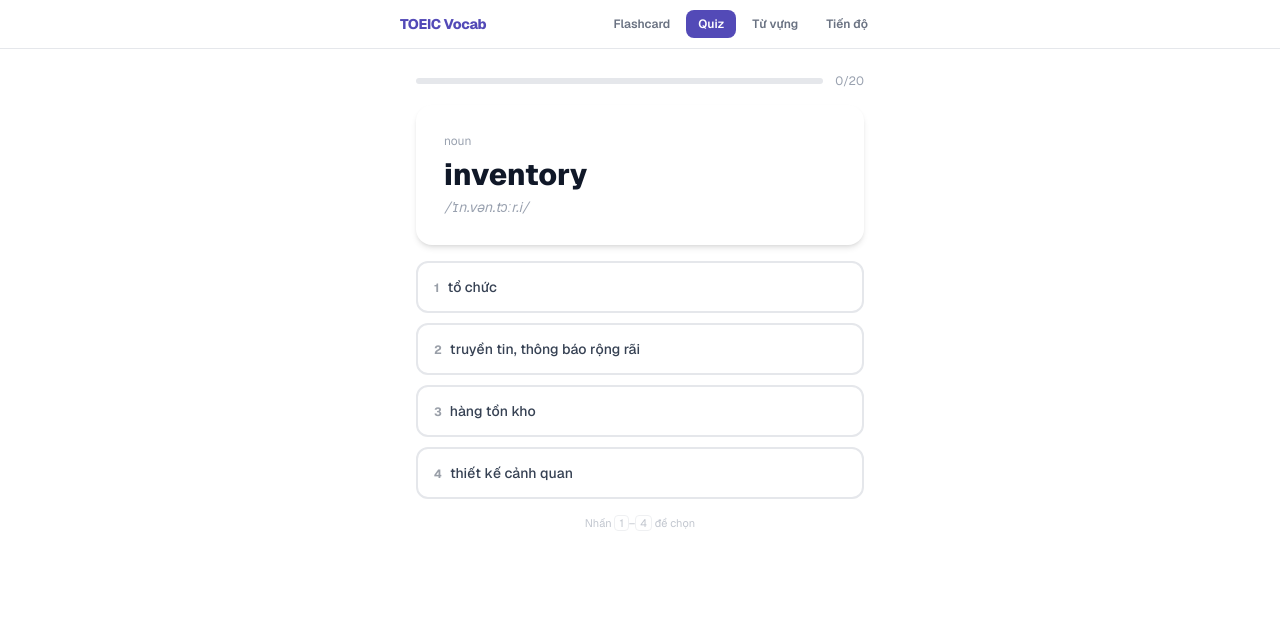
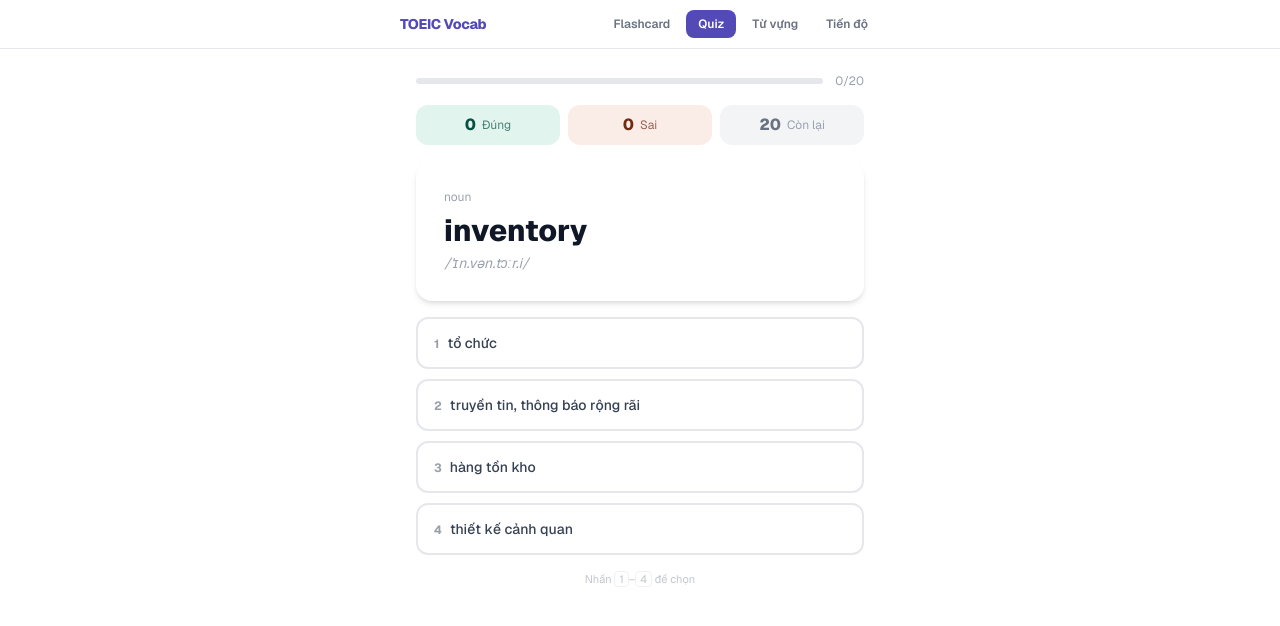
Before and after one commit to nguyentuanminh0763/toeic-vocab-hub, a Next.js app in the folder web/: page /quiz in a window 1280 px wide. Both pictures are taken after a click on the button "Bắt đầu Quiz". Shown: the top 626 px of the page. Built offline with nearby package versions, Linux system fonts and the light colour scheme.

Commit message:
feat(web): show live score during quiz — correct / wrong / remaining counters

```diff
--- a/web/src/app/quiz/page.tsx
+++ b/web/src/app/quiz/page.tsx
@@ -112,11 +112,13 @@ function SetupScreen({ onStart }: { onStart: (mode: QuizMode, count: number) =>
 
 // ── Question screen ─────────────────────────────────────────────────────────
 function QuestionScreen({
-  question, index, total, onAnswer,
+  question, index, total, correctCount, wrongCount, onAnswer,
 }: {
   question: QuizQuestion;
   index: number;
   total: number;
+  correctCount: number;
+  wrongCount: number;
   onAnswer: (correct: boolean) => void;
 }) {
   const [selected, setSelected] = useState<string | null>(null);
@@ -147,6 +149,22 @@ function QuestionScreen({
           <div className="h-full bg-[#534AB7] rounded-full transition-all duration-300" style={{ width: `${pct}%` }} />
         </div>
         <span className="text-xs text-gray-400 shrink-0">{index}/{total}</span>
+      </div>
+
+      {/* Live score */}
+      <div className="flex gap-2">
+        <div className="flex-1 flex items-center justify-center gap-1.5 py-2 rounded-xl bg-[#E1F5EE]">
+          <span className="text-base font-extrabold text-[#085041]">{correctCount}</span>
+          <span className="text-xs text-[#085041] opacity-70">Đúng</span>
+        </div>
+        <div className="flex-1 flex items-center justify-center gap-1.5 py-2 rounded-xl bg-[#FAECE7]">
+          <span className="text-base font-extrabold text-[#712B13]">{wrongCount}</span>
+          <span className="text-xs text-[#712B13] opacity-70">Sai</span>
+        </div>
+        <div className="flex-1 flex items-center justify-center gap-1.5 py-2 rounded-xl bg-gray-100">
+          <span className="text-base font-extrabold text-gray-500">{total - index}</span>
+          <span className="text-xs text-gray-400">Còn lại</span>
+        </div>
       </div>
 
       {/* Word card */}
@@ -314,6 +332,8 @@ export default function QuizPage() {
           question={questions[qIndex]}
           index={qIndex}
           total={questions.length}
+          correctCount={result.correct}
+          wrongCount={result.wrong.length}
           onAnswer={handleAnswer}
         />
       )}
```
